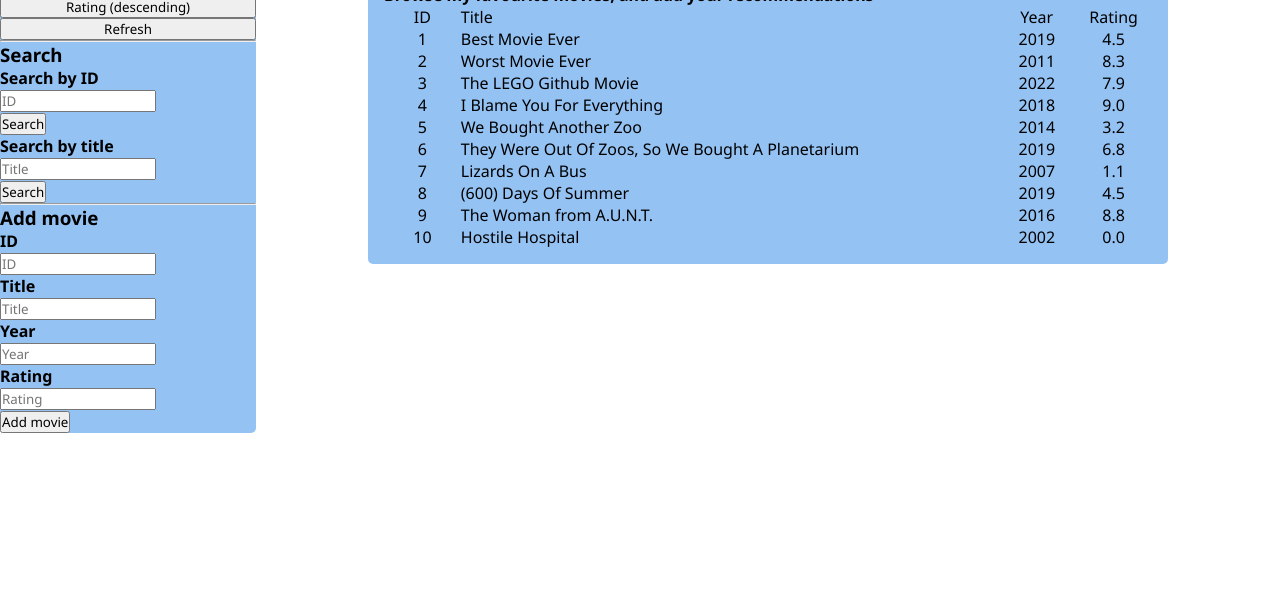
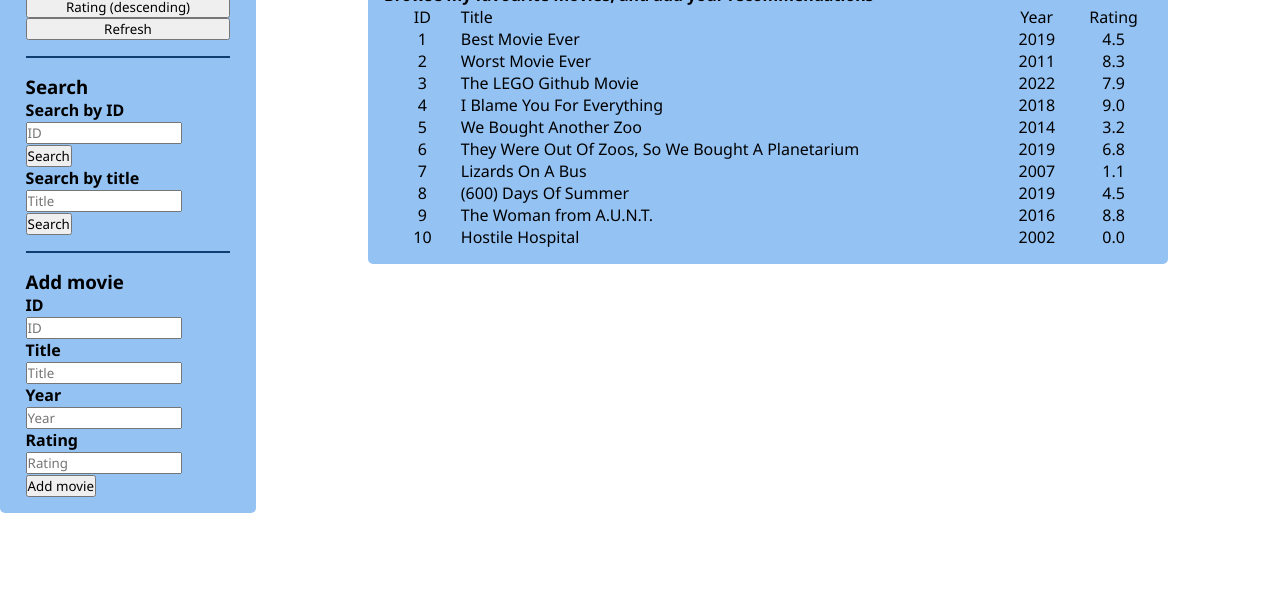
Before and after one commit to beiwa02/holmesglen-repository-3, a plain HTML site: page index.html in a window 1280 px wide. Shown: the part 184-800 px from the top of the page. Drawn offline with Linux system fonts and the light colour scheme.

Commit message:
Style sidebar further

```diff
--- a/style.css
+++ b/style.css
@@ -69,3 +69,16 @@ h1 {
   padding-top: 0.5em;
   border-radius: 5px;
 }
+
+.sidebar-sec {
+  width: 80%;
+  margin: auto;
+  margin-bottom: 1em;
+}
+
+hr {
+  background-color: var(--primary);
+  height: 2px;
+  margin: 1em 0;
+  border: none;
+}
```
